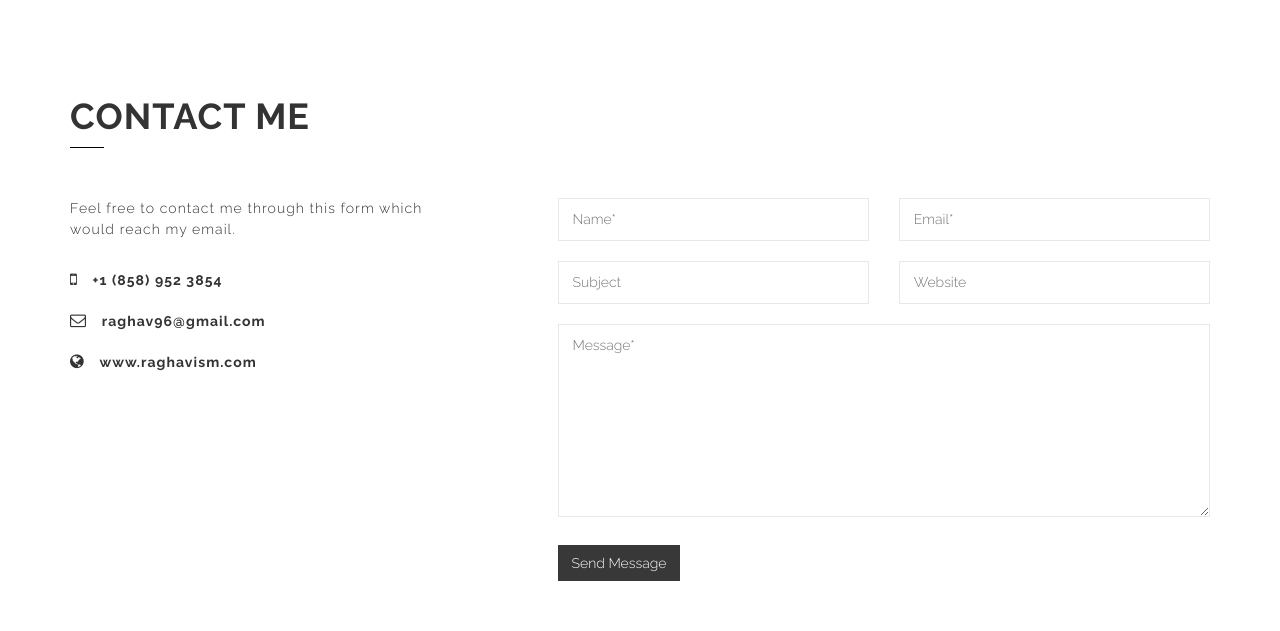
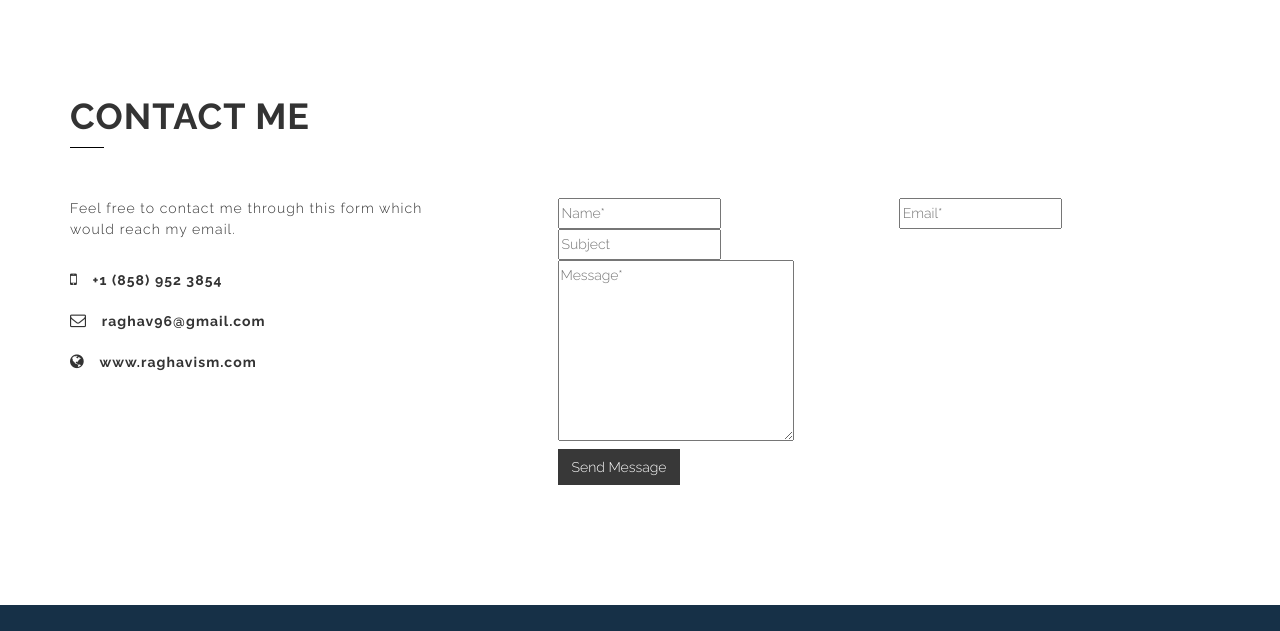
Before and after one commit to raghav96/raghav96.github.io, a plain HTML site: page index.html in a window 1280 px wide. Shown: the part 3297-3928 px from the top of the page. Drawn offline with Linux system fonts and the light colour scheme.

Commit message:
contact form

```diff
--- a/index.html
+++ b/index.html
@@ -571,22 +571,19 @@
 
 				</div>
 				<div class="col-sm-7 col-sm-offset-1">
-					<form action="php/send-contact.php" class="contact-form" name="contact-form" method="post">
+					<form action="http://formspree.io/raghav96@gmail.com" method="POST">
 						<div class="row">
 							<div class="col-sm-6">
 								<input type="text" name="name" required="required" placeholder="Name*">
 							</div>
 							<div class="col-sm-6">
-								<input type="email" name="email" required="required" placeholder="Email*">
+								<input type="email" name="_replyto" required="required" placeholder="Email*">
 							</div>
-							<div class="col-sm-6">
+							<div class="col-sm-12">
 								<input type="text" name="subject" placeholder="Subject">
 							</div>
-							<div class="col-sm-6">
-								<input type="text" name="website" placeholder="Website">
-							</div>
 							<div class="col-sm-12">
-								<textarea name="message" required="required" cols="30" rows="7" placeholder="Message*"></textarea>
+								<textarea name="body" required="required" cols="30" rows="7" placeholder="Message*"></textarea>
 							</div>
 							<div class="col-sm-12">
 								<input type="submit" name="submit" value="Send Message" class="btn btn-send">
```
